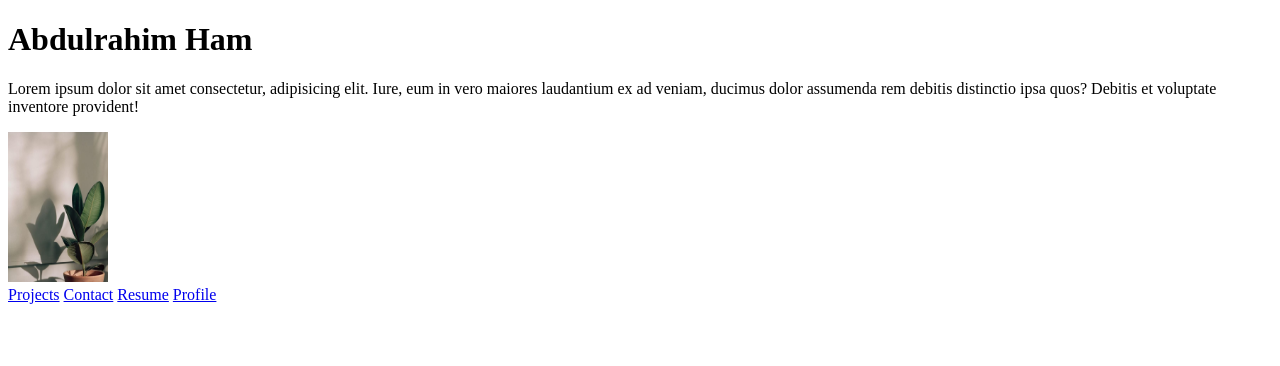
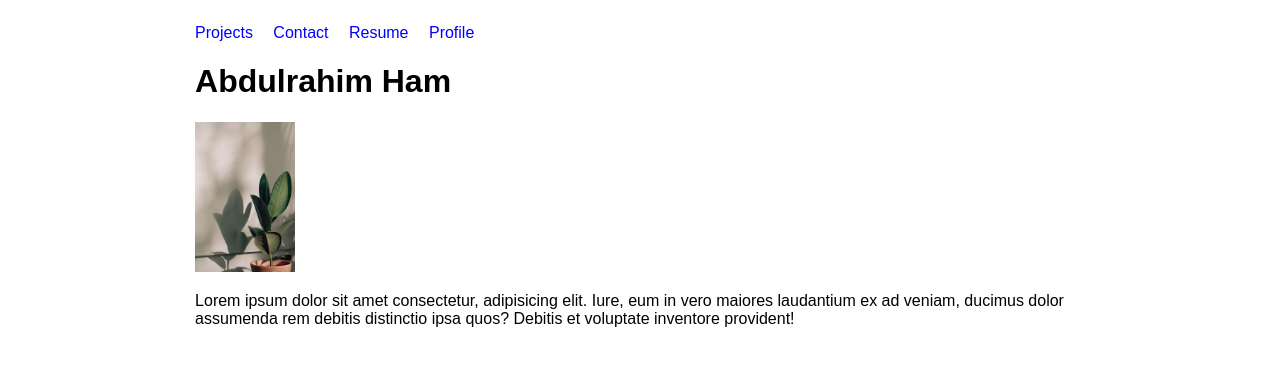
Before and after one commit to abdulrahimham/portfolio, a plain HTML site: page index.html in a window 1280 px wide. Drawn offline with Linux system fonts and the light colour scheme.

Commit message:
Update index.html
Redid the format of index

```diff
--- a/index.html
+++ b/index.html
@@ -3,19 +3,34 @@
 <head>
     <meta charset="UTF-8">
     <meta name="viewport" content="width=device-width, initial-scale=1.0">
-    <title>Abdulrahim_Ham: Personal Site and Portfolio</title>
-    <h1> Abdulrahim Ham</h1>
-    <p> Lorem ipsum dolor sit amet consectetur, adipisicing elit. Iure, eum in vero maiores laudantium ex ad veniam, ducimus dolor assumenda rem debitis distinctio ipsa quos? Debitis et voluptate inventore provident!</p>
-    <img src="images/plant picture.jpg" alt="Plant profile picture" width="100" height="150">
-    <link rel="stylesheet" href="..styles.css">
+    <style>
+        body {
+            max-width: 100ch; /* Limits content width to 100 characters */
+            margin-inline: auto; /* Centers the content horizontally */
+            padding: 1rem; /* Adds padding to prevent content from touching viewport edges */
+            font-family: Arial, sans-serif; /* Ensures a clean font style */
+        }
+        nav a {
+            margin-right: 1rem; /* Adds spacing between navigation links */
+            text-decoration: none;
+            color: blue;
+        }
+        nav a:hover {
+            text-decoration: underline; /* Adds a hover effect for links */
+        }
+    </style>
+</head>
+<body>
     <nav>
         <a href="project/index.html">Projects</a>
         <a href="contact/index.html">Contact</a>
         <a href="resume.html"> Resume</a>
         <a href="https://github.com/abdulrahimham" target="_blank">Profile </a>
     </nav>
-</head>
-<body>
-
+    <h1> Abdulrahim Ham</h1>
+    <img src="images/plant picture.jpg" alt="Plant profile picture" width="100" height="150">
+    <link rel="stylesheet" href="..styles.css">
+    <p> Lorem ipsum dolor sit amet consectetur, adipisicing elit. Iure, eum in vero maiores laudantium ex ad veniam, ducimus dolor assumenda rem debitis distinctio ipsa quos? Debitis et voluptate inventore provident!
+    </p>
 </body>
 </html>
```
